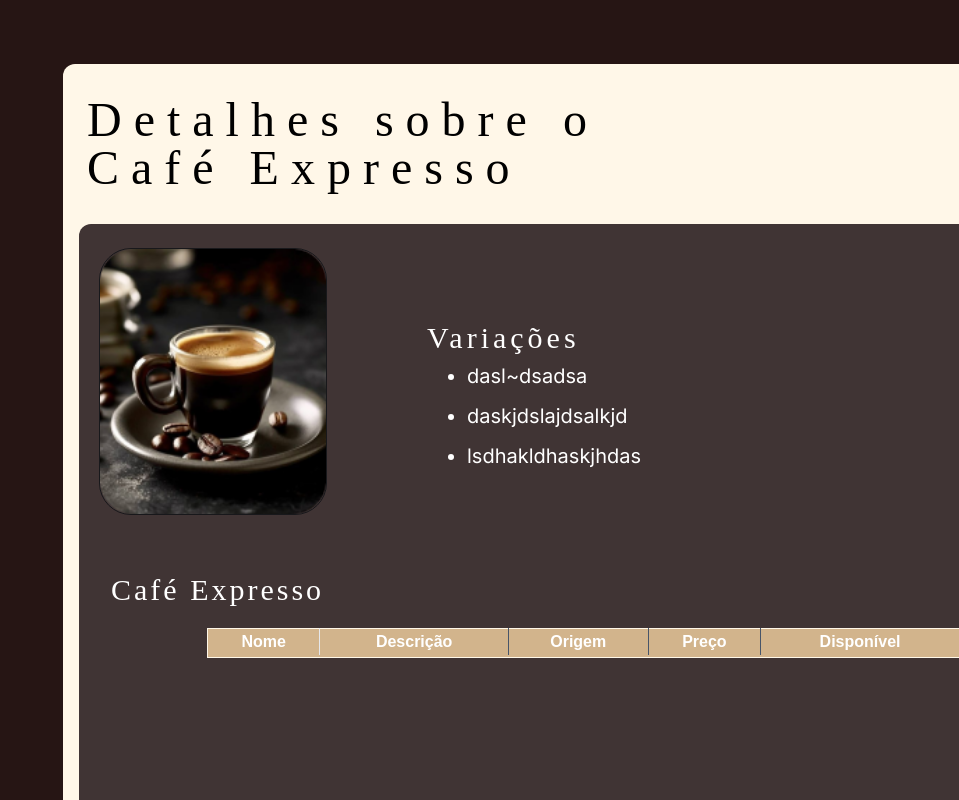
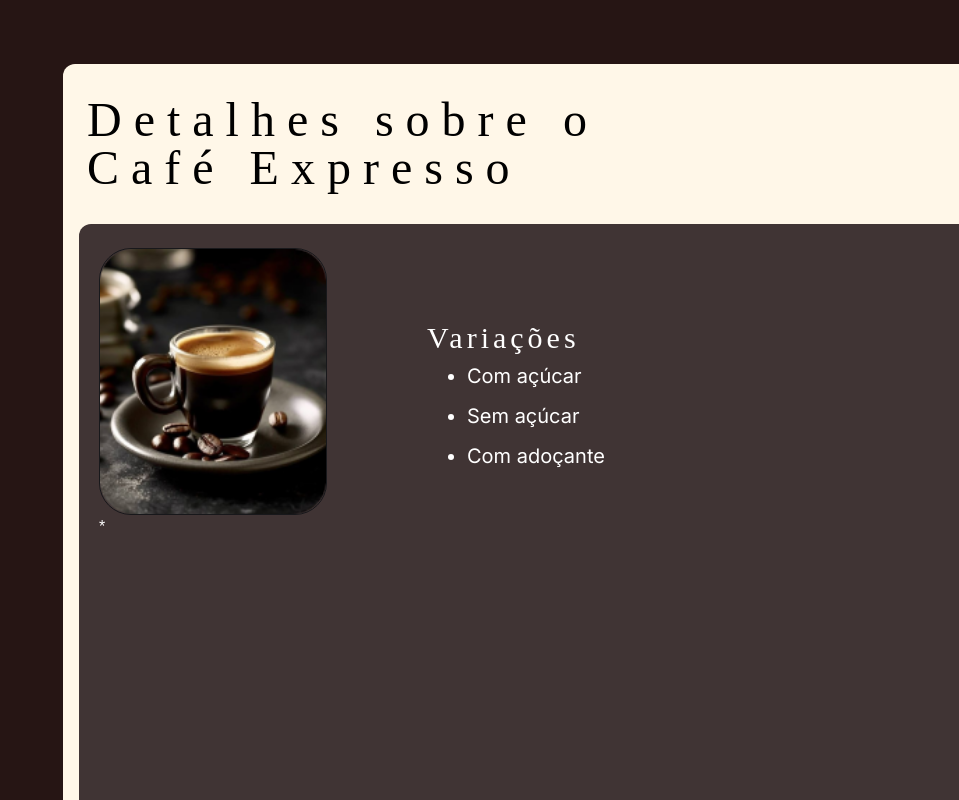
Before and after one commit to GuilhermeYm/LandingPage-Coffee, a Next.js app: page /product/1 in a window 1280 px wide. Shown: the top 800 px of the page, without its empty margins (321-1280 px from the left). Built offline with nearby package versions, Linux system fonts and the light colour scheme; a web font is replaced by a local one.

Commit message:
Arrumando e desenvolvendo algumas coisas

```diff
--- a/src/app/api/products/[idProduct]/route.js
+++ b/src/app/api/products/[idProduct]/route.js
@@ -1,8 +1,8 @@
 import data from "../../server.json";
 
 export async function GET(request, { params }) {
-  const id = 1;
-  const coffeWithId = data.coffees.filter((c) => c.id === id);
-  console.log(coffeWithId[0].id)
-  return Response.json({ coffeWithId});
+  const idString = (await params).idProduct;
+  const idNumber = Number(idString);
+  const coffeWithId = data.coffees.filter((c) => c.id === idNumber);
+  return Response.json({ coffeWithId });
 }
--- a/src/app/api/server.json
+++ b/src/app/api/server.json
@@ -2,28 +2,79 @@
   "coffees": [
     {
       "id": 1,
-      "image": "/image/coffees/Coffee",
+      "image": "/images/coffees/coffeeE.png",
       "name": "Café Expresso",
       "description": "Café encorpado feito com grãos 100% arábica.",
       "origin": "Brasil",
       "price": 5.0,
-      "available": true
+      "stars": 5,
+      "available": true,
+      "vars": [
+        {
+          "name": "Com açúcar",
+          "price": 5.0,
+          "available": true
+        },
+        {
+          "name": "Sem açúcar",
+          "price": 5.0,
+          "available": true
+        },
+        {
+          "name": "Com adoçante",
+          "price": 5.0,
+          "available": false
+        }
+      ]
     },
     {
       "id": 2,
+      "image": "/images/coffees/CoffeeLatte.png",
       "name": "Café Latte",
       "description": "Café com leite vaporizado e espuma cremosa.",
       "origin": "Itália",
       "price": 7.5,
-      "available": true
+      "stars": 5,
+      "available": true,
+      "vars": [
+        {
+          "name": "Café Latte Grande",
+          "price": 7.5,
+          "available": true
+        },
+        {
+          "name": "Café Latte  Médio",
+          "price": 6.5,
+          "available": true
+        },
+        {
+          "name": "Café Latte Pequeno",
+          "price": 5.5,
+          "available": false
+        }
+      ]
     },
     {
       "id": 3,
-      "name": "Cappuccino",
-      "description": "Café, leite vaporizado e uma camada de espuma.",
+      "image": "/images/cappuccinos/Cappuccino.png",
+      "name": "Cappuccino c/ calda...",
+      "description": "Cappuccino com calda de chocolate e chantilly.",
       "origin": "Itália",
       "price": 6.0,
-      "available": false
+      "stars": 5,
+      "available": false,
+      "vars": [
+        {
+          "name": "Calda de Chocolate",
+          "price": 7.6,
+          "available": true
+        },
+        {
+          "name": "Calda de caramelo",
+          "price": 8.0,
+          "available": false
+        }
+      ]
     },
     {
       "id": 4,
@@ -31,7 +82,20 @@
       "description": "Café expresso, chocolate e leite vaporizado.",
       "origin": "México",
       "price": 8.0,
-      "available": true
+      "stars": 4.5,
+      "available": true,
+      "vars": [
+        {
+          "name": "Tradicional",
+          "price": 8.0,
+          "available": true
+        },
+        {
+          "name": "Com leite de amêndoas",
+          "price": 9.0,
+          "available": true
+        }
+      ]
     },
     {
       "id": 5,
@@ -39,6 +103,54 @@
       "description": "Café expresso com um toque de leite.",
       "origin": "Itália",
       "price": 5.5,
+      "star": 4.5,
+      "available": true
+    }
+  ],
+  "salgados": [
+    {
+      "id": 1,
+      "name": "Misto Quente",
+      "description": "Pão de forma com queijo e presunto.",
+      "origin": "Portugal",
+      "price": 5.5,
+      "star": 4.5,
+      "available": true
+    },
+    {
+      "id": 2,
+      "name": "Coxinha",
+      "description": "Massa de trigo recheada com frango e frita.",
+      "origin": "Brasil",
+      "price": 4.0,
+      "star": 5.0,
+      "available": true
+    },
+    {
+      "id": 3,
+      "name": "Empada de Frango",
+      "description": "Massa crocante recheada com frango desfiado.",
+      "origin": "Portugal",
+      "price": 3.5,
+      "star": 4.0,
+      "available": false
+    },
+    {
+      "id": 4,
+      "name": "Pastel de Queijo",
+      "description": "Massa fina e crocante recheada com queijo derretido.",
+      "origin": "Brasil",
+      "price": 6.0,
+      "star": 4.8,
+      "available": true
+    },
+    {
+      "id": 5,
+      "name": "Quibe",
+      "description": "Mistura de carne moída e trigo recheado com temperos árabes.",
+      "origin": "Líbano",
+      "price": 4.5,
+      "star": 4.3,
       "available": true
     }
   ]
--- /dev/null
+++ b/src/app/components/ProductsInformations/DescriptionPartSection.jsx
@@ -0,0 +1,5 @@
+export default async function DescriptionPartSection({ description }) {
+    return (
+        <p>{description}</p>
+    )
+}
--- a/src/app/components/ProductsInformations/FirstPartSection.jsx
+++ b/src/app/components/ProductsInformations/FirstPartSection.jsx
@@ -7,30 +7,27 @@ const inter = Inter({
   display: "swap",
 });
 
-export default async function FirstPartSection({ id }) {
-
-  const data = await fetch(`http://localhost:3000/api/products/${id}`)
-  const dataObject = await data.json();
-  const coffes = dataObject.coffeWithId[0]
-
+export default function FirstPartSection({ data }) {
   return (
     <>
       <div className="min-h-1/2 flex">
         <div className="py-6 px-5">
-          <Image
-            src={"/images/coffees/CoffeeE.png"}
+           <Image
+            src={data.image}
             alt={"Um bom café"}
             width={228}
             height={267}
             className="rounded-[32px] border border-zinc-900"
-          />
+          /> *
         </div>
         <div className="px-20 py-24">
           <h2 className="text-3xl font-fontIrian tracking-[4px]">Variações</h2>
           <ul className="text-xl pl-10 leading-10 list-disc">
-            <li className={`${inter.className}`}>dasl~dsadsa</li>
-            <li className={`${inter.className}`}>daskjdslajdsalkjd</li>
-            <li className={`${inter.className}`}>lsdhakldhaskjhdas</li>
+            {data.vars.map((c, index) => (
+              <li className={`${inter.className}`} key={c.id}>
+                {data.vars[index].name}
+              </li>
+            ))}
           </ul>
         </div>
       </div>
--- a/src/app/components/ProductsInformations/SecondPartSection.jsx
+++ b/src/app/components/ProductsInformations/SecondPartSection.jsx
@@ -1,29 +1,24 @@
-export default function SecondPartSection({ id }) {
+import DescriptionPartSection from "./DescriptionPartSection";
+import TablePartSection from "./TablePartSection";
+
+export default async function SecondPartSection({ id }) {
+  const data = await fetch(`http://localhost:3000/api/products/${id}`);
+  const dataObject = await data.json();
+  const coffes = dataObject.coffeWithId[0];
+
   return (
     <>
       <div className="h-1/2 min-w-full ">
         <h2 className="ml-8 font-fontIrian text-3xl tracking-widest">
-          Café Expresso
+          {coffes.name}
         </h2>
-        <div className="px-32 mt-5 min-w-full">
-          <table className="border border-[#fff7e8] min-w-full bg-backgroundAboutUs">
-            <thead>
-              <tr>
-                <th className="border-r border-[#]">Nome</th>
-                <th className="border-r border-slate-600">Descrição</th>
-                <th className="border-r border-slate-600">Origem</th>
-                <th className="border-r border-slate-600">Preço</th>
-                <th>Disponível</th>
-              </tr>
-            </thead>
-            <tbody>
-              <tr>
-                <td></td>
-                <td></td>
-                <td></td>
-              </tr>
-            </tbody>
-          </table>
+        <div className="px-32 mt-5 min-w-full mb-3">
+          <p className="text-sm text-white font-fontIrian">Tabela</p>
+          <TablePartSection id={id}/>
+        </div>
+        <div className="min-w-full ">
+          <p className="text-sm text-white font-fontIrian ml-32">Descrição</p>
+          <DescriptionPartSection description={coffes.description}/>
         </div>
       </div>
     </>
--- /dev/null
+++ b/src/app/components/ProductsInformations/TablePartSection.jsx
@@ -0,0 +1,22 @@
+export default async function TablePartSection({ id }) {
+  return (
+    <table className="border border-[#fff7e8] min-w-full bg-backgroundAboutUs mt-3">
+      <thead>
+        <tr>
+          <th className="border-r border-[#]">Nome {id}</th>
+          <th className="border-r border-slate-600">Preço</th>
+          <th className="border-r border-slate-600">Disponível</th>
+        </tr>
+      </thead>
+      <tbody>
+        {/* {coffes.vars.map((c, index) => (
+          <tr key={coffes.id}>
+            <td>{c.name}</td>
+            <td>{c.price}</td>
+            <td>{c.available}</td>
+          </tr>
+        ))} */}
+      </tbody>
+    </table>
+  );
+}
--- a/src/app/hook/useAPI.jsx
+++ /dev/null
@@ -1,12 +0,0 @@
-export default function useAPI() {
-  const getProductWithID = async ({ id }) => {
-    const data = await fetch(`http://localhost:3000/api/products/${id}`);
-    const coffee = await data.json();
-
-    console.log(coffee.coffeWithId[0].id);
-  };
-
-  return {
-    getProductWithID,
-  };
-}
--- a/src/app/product/[id]/page.jsx
+++ b/src/app/product/[id]/page.jsx
@@ -1,18 +1,42 @@
+"use client";
+
 import FirstPartSection from "@/app/components/ProductsInformations/FirstPartSection";
 import SecondPartSection from "@/app/components/ProductsInformations/SecondPartSection";
+import { useEffect, useState } from "react";
 
-export default async function Page({ params }) {
-  const id = (await params).id;
+export default function Page({ params }) {
+  const [coffe, setCoffe] = useState(null);
+  // const idString = (await params).id;
+  // const idNumber = Number(idString);
+
+  useEffect(() => {
+    const fecthData = async () => {
+      const data = await fetch(`http://localhost:3000/api/products/1`);
+      const dataObject = await data.json();
+      const correctCoffe = dataObject.coffeWithId[0];
+      console.log(correctCoffe)
+      setCoffe(correctCoffe)
+    };
+    fecthData();
+  }, []);
+
+  if (!coffe) {
+    return (
+      <main className="bg-backgroundMain text-white flex">
+        <p>Carregando os detalhes do produto...</p>
+      </main>
+    );
+  }
+
   return (
     <>
-      <main className="bg-backgroundMain h-HeightDefault text-white flex">
+      <main className="bg-backgroundMain text-white flex">
         <article className="my-16 mx-96 bg-backgroundArticle flex h-HeightArticleProduct w-productArticleWidth rounded-xl text-black flex-col">
           <h1 className="font-fontIrian text-5xl tracking-[12px] w-[632px] mx-6 my-8">
-            Detalhes sobre o Café Expresso
+            Detalhes sobre o {coffe.name}
           </h1>
           <section className="rounded-xl w-[1009px] h-4/5 bg-backgroundSection mx-4 text-white">
-            <FirstPartSection id={id} />
-            <SecondPartSection id={id} />
+            <FirstPartSection data={coffe} />
           </section>
         </article>
       </main>
```
Also changed, not shown: public/images/coffees/CoffeeLatte.png (added), src/app/components/ProductsInformations/TableSection.jsx (deleted).
